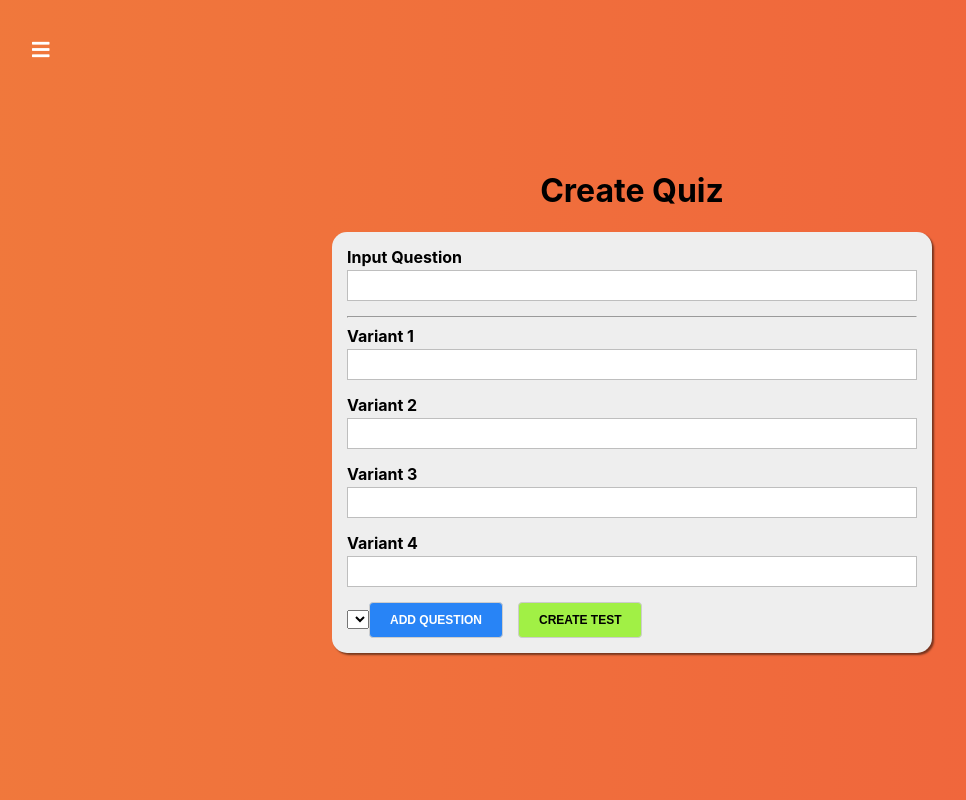
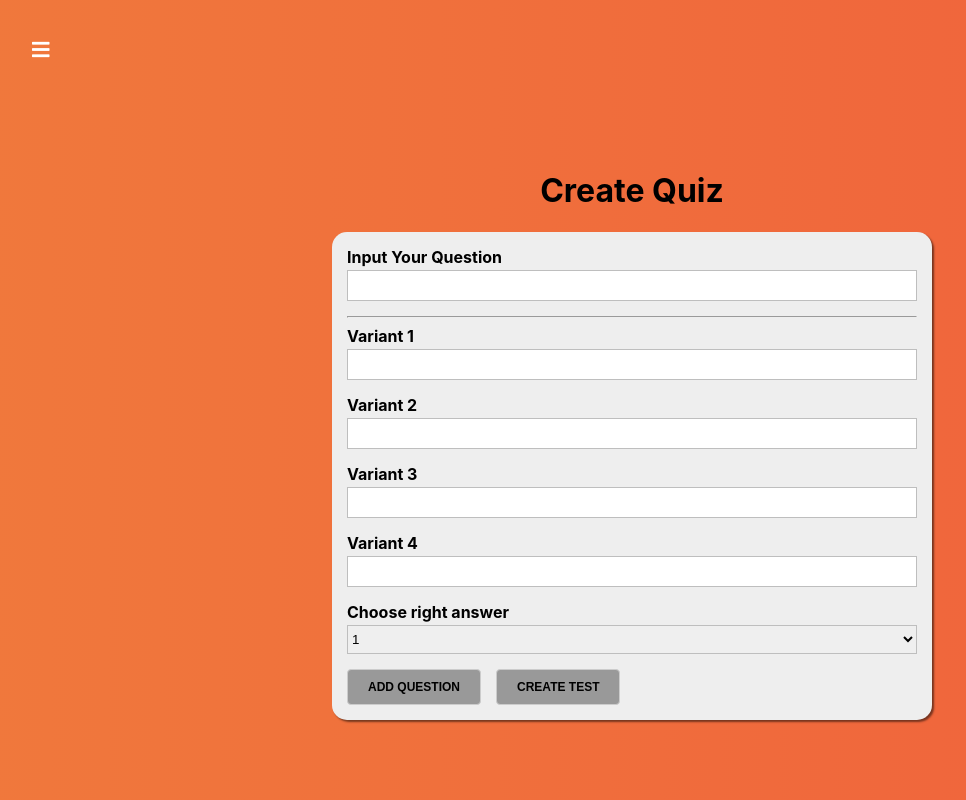
Before and after one commit to coolqwebs/quiz_app, a React (Create React App) app: page /quiz-creator in a window 1280 px wide. Shown: the whole page, without its empty margins (8-974 px from the left). Built offline with nearby package versions, Linux system fonts and the light colour scheme.

Commit message:
forms finished yeeeh

```diff
--- a/src/Components/UI/Button/Button.module.css
+++ b/src/Components/UI/Button/Button.module.css
@@ -8,6 +8,11 @@
   text-transform: uppercase;
   font-weight: bold;
   font-size: 12px;
+}
+
+.Button:disabled {
+  background-color: #999;
+  color: #000;
 }
 
 .Button:focus {
--- /dev/null
+++ b/src/Components/UI/Select/Select.jsx
@@ -0,0 +1,22 @@
+import React from "react";
+import styles from "./Select.module.css";
+
+const Select = (props) => {
+  const htmlFor = `${props.label} - ${Math.random()}`;
+  return (
+    <div className={styles.Select}>
+      <label htmlFor={htmlFor}>{props.label}</label>
+      <select id={htmlFor} value={props.value} onChange={props.onChange}>
+        {props.options.map((option, index) => {
+          return (
+            <option value={option.value} key={option.value + index}>
+              {option.text}
+            </option>
+          );
+        })}
+      </select>
+    </div>
+  );
+};
+
+export default Select;
--- /dev/null
+++ b/src/Components/UI/Select/Select.module.css
@@ -0,0 +1,21 @@
+.Select {
+  margin-bottom: 15px;
+}
+
+.Select label {
+  display: block;
+  margin: 0 0 3px 0;
+  padding: 0;
+  font-weight: bold;
+}
+
+.Select select {
+  display: block;
+  box-sizing: border-box;
+  border: 1px solid #bebebe;
+  margin: 0 0 5px;
+  height: 29px;
+  width: 100%;
+  outline: none;
+  transition: all 300ms ease-in-out;
+}
--- a/src/Form/formFramework.js
+++ b/src/Form/formFramework.js
@@ -1,9 +1,34 @@
 export function createControl(config, validation) {
-    return {
-        ...config,
-        validation,
-        valid: !validation,
-        touched: false,
-        value: ''
+  return {
+    ...config,
+    validation,
+    valid: !validation,
+    touched: false,
+    value: "",
+  };
+}
+export function validate(value, validation = null) {
+  if (!validation) {
+    return true;
+  }
+
+  let isValid = true;
+
+  if (validation.required) {
+    isValid = value.trim() !== "" && isValid;
+  }
+
+  return isValid;
+}
+
+export function validateForm(formControls) {
+  let isFormValid = true;
+
+  for (let control in formControls) {
+    if (formControls.hasOwnProperty(control)) {
+      isFormValid = formControls[control].valid && isFormValid;
     }
+  }
+
+  return isFormValid;
 }
--- a/src/containers/QuizCreator/QuizCreator.jsx
+++ b/src/containers/QuizCreator/QuizCreator.jsx
@@ -1,57 +1,109 @@
 import React, { Component } from "react";
-import styles from "./QuizCreator.module.css"
-import Button from "../../Components/UI/Button/Button"
-import Input from "../../Components/UI/Input/Input"
-import { createControl } from '../../Form/formFramework'
-import Auxiliary from '../../hoc/Auxiliary/Auxiliary'
+import styles from "./QuizCreator.module.css";
+import Button from "../../Components/UI/Button/Button";
+import Input from "../../Components/UI/Input/Input";
+import Select from "../../Components/UI/Select/Select";
+import {
+  createControl,
+  validate,
+  validateForm,
+} from "../../Form/formFramework";
+import Auxiliary from "../../hoc/Auxiliary/Auxiliary";
 
 function createOptionControl(number) {
   return createControl(
     {
       label: `Variant ${number}`,
-            errorMessage: 'Value cannot be empty',
-            id: number
-        }, { required: true }
-    )
+      errorMessage: "Value cannot be empty",
+      id: number,
+    },
+    { required: true }
+  );
 }
 function createFormControls() {
   return {
-        question: createControl({
-            label: 'Input Question',
-            errorMessage: 'Question cannot be empty'
-        }, { required: true }),
+    question: createControl(
+      {
+        label: "Input Your Question",
+        errorMessage: "Question cannot be empty",
+      },
+      { required: true }
+    ),
     option1: createOptionControl(1),
     option2: createOptionControl(2),
     option3: createOptionControl(3),
-        option4: createOptionControl(4)
-    }
+    option4: createOptionControl(4),
+  };
 }
 
 export default class QuizCreator extends Component {
-
   state = {
     quiz: [],
-        formControls: createFormControls()
-    }
-    submitHandler = event => {
-        event.preventDefault()
-    }
+    isFormValid: false,
+    rightAnswerId: 1,
+    formControls: createFormControls(),
+  };
 
-    addQuestionHandler = () => {
+  submitHandler = (event) => {
+    event.preventDefault();
+  };
 
-    }
+  addQuestionHandler = (event) => {
+    event.preventDefault();
 
-    createQuizHandler = () => {
+    const quiz = this.state.quiz.concat();
+    const index = quiz.length + 1;
 
-    }
+    const { question, option1, option2, option3, option4 } =
+      this.state.formControls;
+
+    const questionItem = {
+      question: question.value,
+      id: index,
+      rightAnswerId: this.state.rightAnswerId,
+      answer: [
+        { text: option1.value, id: option1.id },
+        { text: option2.value, id: option2.id },
+        { text: option3.value, id: option3.id },
+        { text: option4.value, id: option4.id },
+      ],
+    };
+
+    quiz.push(questionItem);
+
+    this.setState({
+      quiz,
+      isFormValid: false,
+      rightAnswerId: 1,
+      formControls: createFormControls(),
+    });
+  };
+
+  createQuizHandler = (event) => {
+    event.preventDefault();
+    console.log(this.state.quiz);
+    // TODO: SERVER
+  };
 
   changeHandler = (value, controlName) => {
+    const formControls = { ...this.state.formControls };
+    const control = { ...formControls[controlName] };
 
-    }
+    control.touched = true;
+    control.value = value;
+    control.valid = validate(control.value, control.validation);
+
+    formControls[controlName] = control;
+
+    this.setState({
+      formControls,
+      isFormValid: validateForm(formControls),
+    });
+  };
 
   renderControls() {
     return Object.keys(this.state.formControls).map((controlName, index) => {
-            const control = this.state.formControls[controlName]
+      const control = this.state.formControls[controlName];
 
       return (
         <Auxiliary key={controlName + index}>
@@ -62,32 +114,56 @@ export default class QuizCreator extends Component {
             shouldValidate={!!control.validation}
             touched={control.touched}
             errorMessage={control.errorMessage}
-                        onChange={event => this.changeHandler(event.target.value, controlName)}
+            onChange={(event) =>
+              this.changeHandler(event.target.value, controlName)
+            }
           />
-                    { index === 0 ? <hr /> : null}
+          {index === 0 ? <hr /> : null}
         </Auxiliary>
-            )
-        })
+      );
+    });
   }
 
+  selectChangeHandler = (event) => {
+    this.setState({
+      rightAnswerId: +event.target.value,
+    });
+  };
   render() {
+    const select = (
+      <Select
+        label="Choose right answer"
+        value={this.state.rightAnswerId}
+        onChange={this.selectChangeHandler}
+        options={[
+          { text: 1, value: 1 },
+          { text: 2, value: 2 },
+          { text: 3, value: 3 },
+          { text: 4, value: 4 },
+        ]}
+      />
+    );
     return (
       <div className={styles.QuizCreator}>
         <div>
           <h1>Create Quiz</h1>
+
           <form onSubmit={this.submitHandler}>
+            {this.renderControls()}
 
-                        {this.renderControls()}
-                        <select></select>
+            {select}
+
             <Button
               type="primary"
-                            onChange={this.addQuestionHandler}
+              onClick={this.addQuestionHandler}
+              disabled={!this.state.isFormValid}
             >
               Add Question
             </Button>
             <Button
               type="success"
-                            onChange={this.createQuizHandler}
+              onClick={this.createQuizHandler}
+              disabled={this.state.quiz.length === 0}
             >
               Create Test
             </Button>
```
Lines whose indentation alone changed are shown as unchanged.
